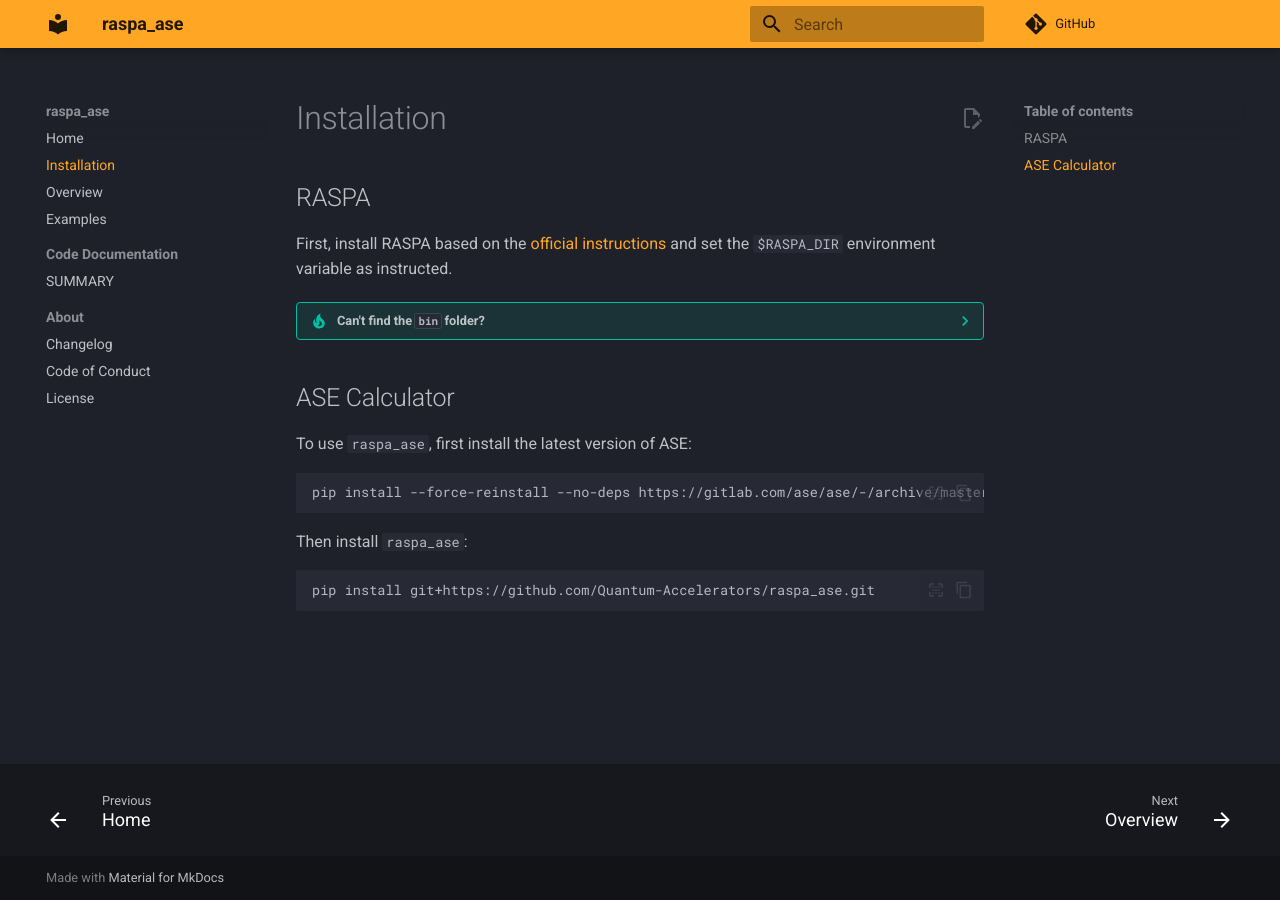
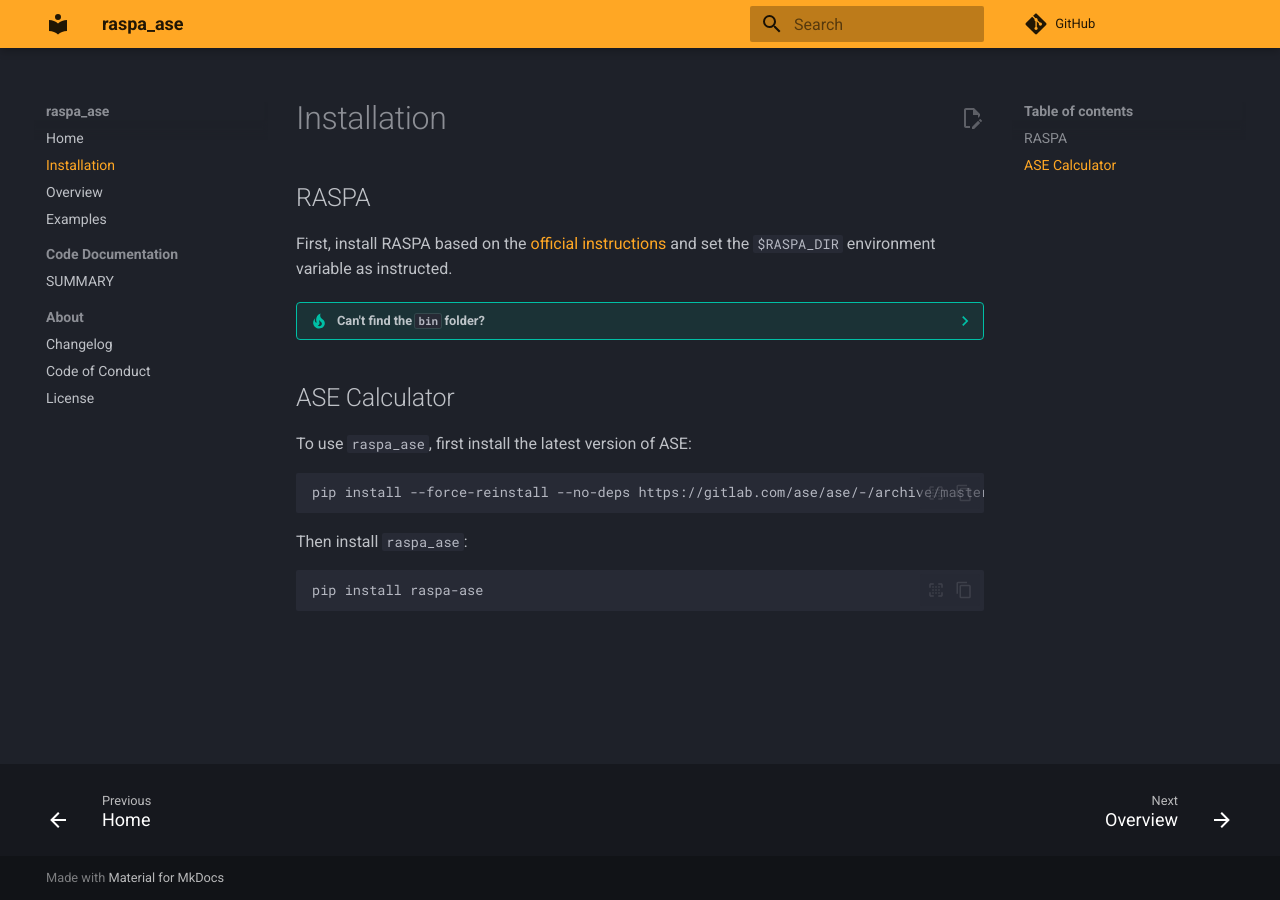
Before and after one commit to Quantum-Accelerators/raspa_ase, an MkDocs documentation site: the page built from docs/install.md, in a window 1280 px wide. Built offline with MkDocs 1.6.1 and Material for MkDocs 9.7.7, drawn with Linux system fonts in a browser that asks for light colours; plug-ins that fetch from the network failed and are left out; comment, search, counter and statistics services are not loaded.

Commit message:
Update install.md

````diff
--- a/docs/install.md
+++ b/docs/install.md
@@ -19,5 +19,5 @@
 Then install `raspa_ase`:
 
 ```bash
-pip install git+https://github.com/Quantum-Accelerators/raspa_ase.git
+pip install raspa-ase
 ```
````
